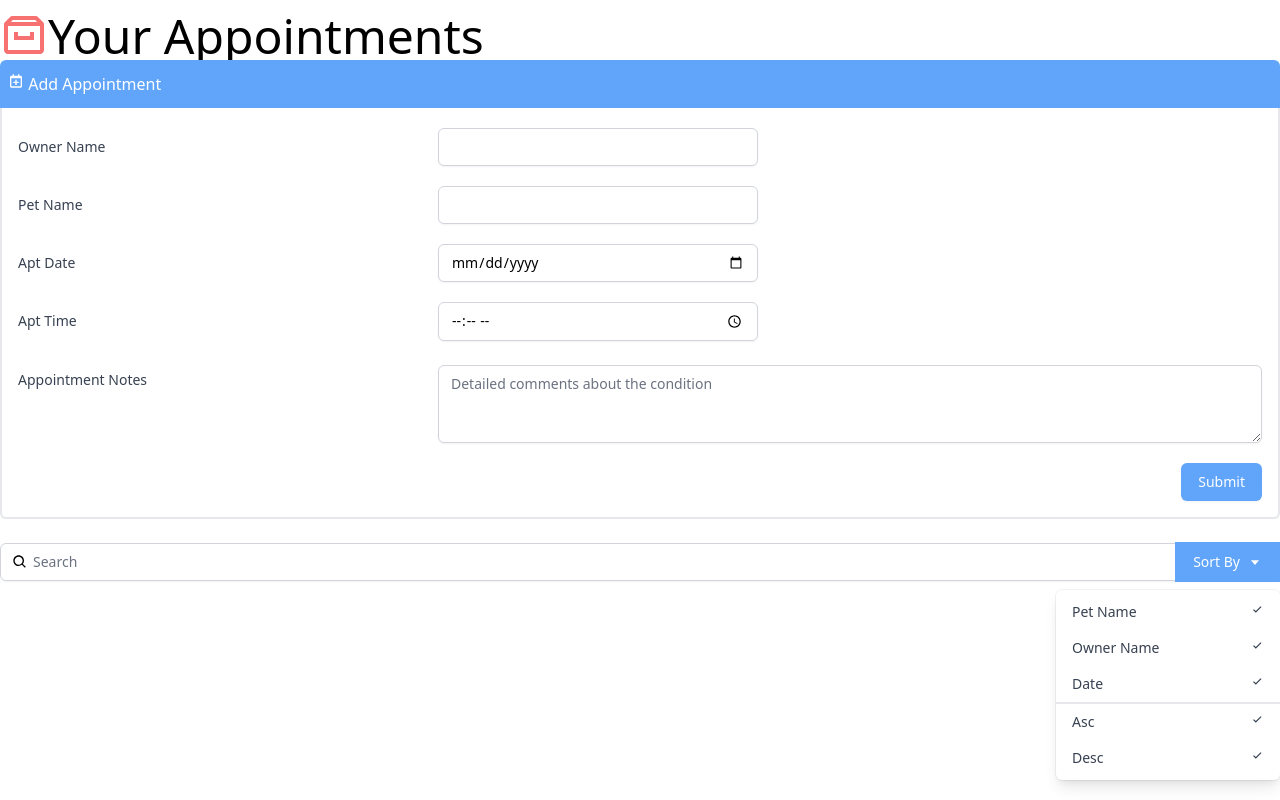
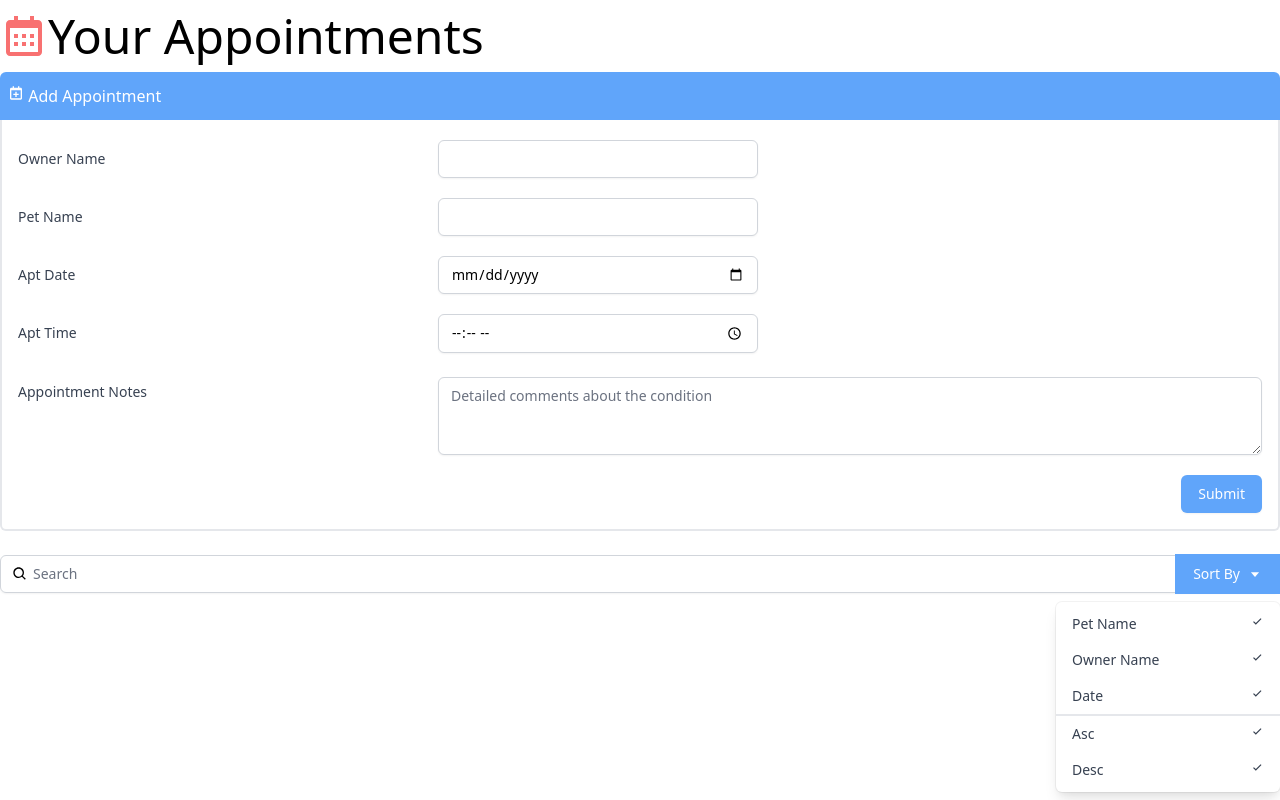
Before and after one commit to JJHPhoto/react-interface, a React (Create React App) app: page / in a window 1280 px wide. Built offline with nearby package versions, Linux system fonts and the light colour scheme.

Commit message:
Changed icon to calendar.

```diff
--- a/src/App.js
+++ b/src/App.js
@@ -1,12 +1,12 @@
-import { BiArchive } from "react-icons/bi";
+import { BiCalendar } from "react-icons/bi";
 import AddAppointment from "./components/AddAppointment";
 import Search from "./components/Search";
 
 function App() {
   return (
     <div className="App container mx-auto mt-3 font-thin">
-      <h1 className="text-5xl">
-        <BiArchive className="inline-block text-red-400 align-top" />
+      <h1 className="text-5xl mb-3">
+        <BiCalendar className="inline-block text-red-400 align-top" />
         Your Appointments
       </h1>
       <AddAppointment />
```
